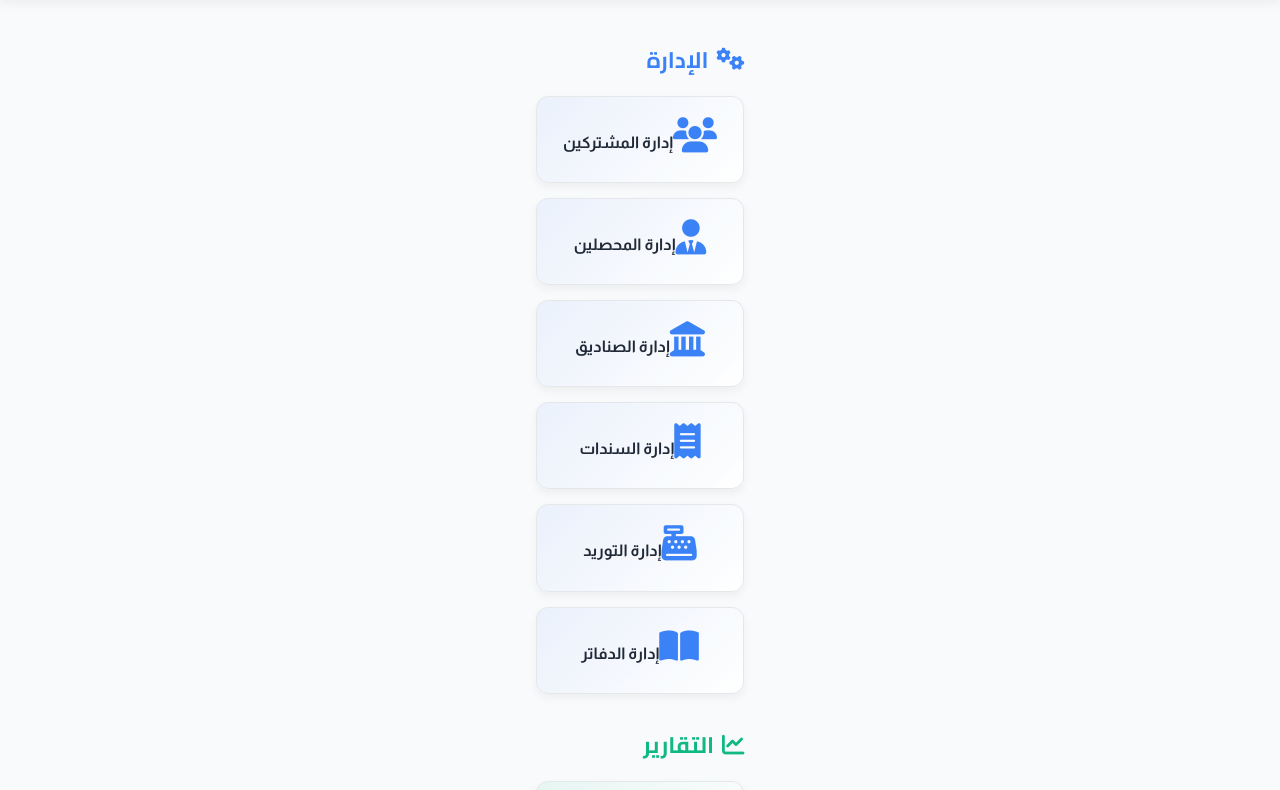
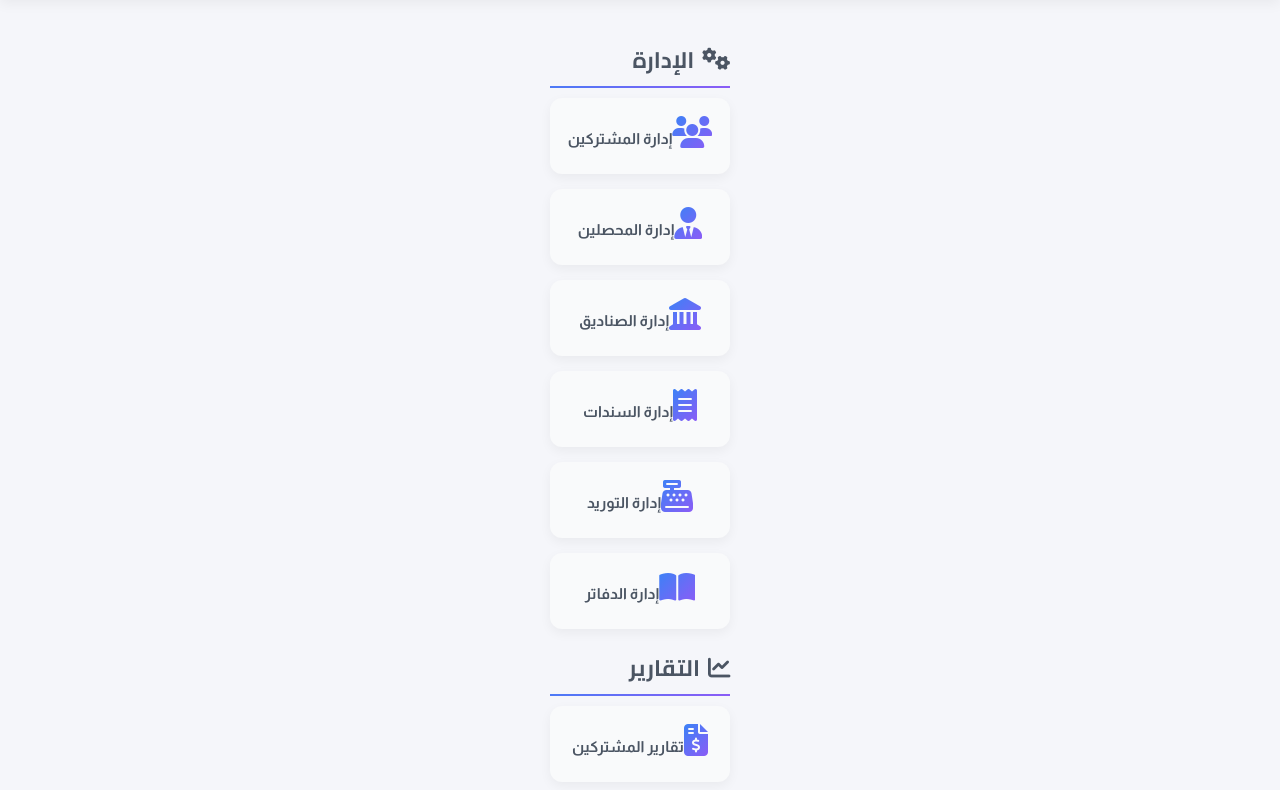
Before and after one commit to alnaqeebtaiz-ui/project-root, a plain HTML site: page dashboard.html in a window 1280 px wide. Shown: the part 79-869 px from the top of the page. Drawn offline with Linux system fonts and the light colour scheme.

Commit message:
محسن

```diff
--- a/dashboard.html
+++ b/dashboard.html
@@ -9,24 +9,21 @@
 @import url('https://fonts.googleapis.com/css2?family=Almarai:wght@400;700&family=Cairo:wght@700;900&display=swap');
 
 :root {
-            --bg-color: #f9fafc;
+    --bg-color: #f5f6fa;
     --header-bg: #ffffff;
     --card-bg: #ffffff;
-            --border-color: #e5e7eb;
-            --text-primary: #1f2937;
-            --text-secondary: #6b7280;
-            --accent-blue: #3b82f6;
-            --accent-green: #10b981;
-            --accent-purple: #8b5cf6;
-            --accent-danger: #ef4444;
-            --shadow-light: 0 4px 10px rgba(0, 0, 0, 0.05);
-            --shadow-medium: 0 8px 20px rgba(0, 0, 0, 0.08);
+    --border-color: #e0e0e0;
+    --text-gray: #4b5563;
+    --icon-gradient-start: #3b82f6;
+    --icon-gradient-end: #8b5cf6;
+    --shadow-light: 0 4px 12px rgba(0,0,0,0.05);
+    --shadow-medium: 0 8px 24px rgba(0,0,0,0.1);
 }
 
 body {
     font-family: 'Almarai', sans-serif;
     background-color: var(--bg-color);
-            color: var(--text-primary);
+    color: var(--text-gray);
     margin: 0;
     padding: 0;
     min-height: 100vh;
@@ -60,7 +57,7 @@
     font-family: 'Cairo', sans-serif;
     font-weight: 900;
     font-size: 1.6rem;
-            color: var(--text-primary);
+    color: var(--text-gray);
 }
 
 .user-profile-widget {
@@ -73,7 +70,8 @@
     width: 38px;
     height: 38px;
     border-radius: 50%;
-            background-color: var(--accent-blue);
+    background-color: var(--icon-gradient-start);
+    background: linear-gradient(135deg, var(--icon-gradient-start), var(--icon-gradient-end));
     color: #fff;
     display: flex;
     align-items: center;
@@ -84,11 +82,11 @@
 .user-profile-widget .user-name {
     font-weight: 700;
     font-size: 0.95rem;
-            color: var(--text-primary);
+    color: var(--text-gray);
 }
 
 .logout-btn {
-            background-color: var(--accent-danger);
+    background-color: #ef4444;
     color: white;
     border: none;
     padding: 6px 14px;
@@ -105,68 +103,69 @@
     max-width: 1200px;
     margin: 20px auto;
     padding: 0 20px;
-            overflow-y: auto;
-        }
-
-        .cards-section {
-            margin-bottom: 30px;
 }
 
 .cards-section-title {
     font-family: 'Cairo', sans-serif;
     font-weight: 700;
     font-size: 1.4rem;
-            margin-bottom: 15px;
+    margin-bottom: 10px;
     display: flex;
     align-items: center;
     gap: 8px;
+    border-bottom: 2px solid;
+    border-image: linear-gradient(135deg, var(--icon-gradient-start), var(--icon-gradient-end)) 1;
+    padding-bottom: 5px;
+    color: var(--text-gray);
 }
 
-        .cards-grid, .management-cards-flex {
+.cards-grid {
     display: grid;
-            grid-template-columns: repeat(auto-fit, minmax(160px, 1fr));
+    grid-template-columns: repeat(auto-fit, minmax(140px, 1fr));
     gap: 15px;
 }
 
 .feature-card {
-            border: 1px solid var(--border-color);
+    background-color: #f9fafb;
     border-radius: 12px;
-            padding: 20px;
+    padding: 18px 12px;
     text-align: center;
     box-shadow: var(--shadow-light);
     transition: all 0.3s ease;
     text-decoration: none;
-            color: var(--text-primary);
-            background: linear-gradient(135deg, rgba(255,255,255,0.95), rgba(255,255,255,0.85));
+    color: var(--text-gray);
 }
 
 .feature-card:hover {
-            transform: translateY(-6px);
+    transform: translateY(-5px);
     box-shadow: var(--shadow-medium);
 }
 
 .feature-card .icon {
-            font-size: 2.2rem;
-            margin-bottom: 10px;
+    font-size: 2rem;
+    margin-bottom: 8px;
+    background: linear-gradient(135deg, var(--icon-gradient-start), var(--icon-gradient-end));
+    -webkit-background-clip: text;
+    -webkit-text-fill-color: transparent;
 }
 
 .feature-card .card-label {
     font-weight: 700;
-            font-size: 1rem;
+    font-size: 0.95rem;
+    color: var(--text-gray);
 }
 
-        /* ألوان مختلفة للأقسام مع تدرج خفيف */
-        .management-section .feature-card { background: linear-gradient(135deg, rgba(59,130,246,0.08), #ffffff); }
-        .management-section .cards-section-title { color: var(--accent-blue); }
-        .management-section .feature-card .icon { color: var(--accent-blue); }
+@media (max-width: 768px) {
+    .cards-grid {
+        grid-template-columns: repeat(auto-fit, minmax(120px, 1fr));
+    }
+}
 
-        .reports-section .feature-card { background: linear-gradient(135deg, rgba(16,185,129,0.08), #ffffff); }
-        .reports-section .cards-section-title { color: var(--accent-green); }
-        .reports-section .feature-card .icon { color: var(--accent-green); }
-
-        .system-section .feature-card { background: linear-gradient(135deg, rgba(139,92,246,0.08), #ffffff); }
-        .system-section .cards-section-title { color: var(--accent-purple); }
-        .system-section .feature-card .icon { color: var(--accent-purple); }
+@media (max-width: 576px) {
+    .cards-grid {
+        grid-template-columns: repeat(auto-fit, minmax(100px, 1fr));
+    }
+}
 </style>
 </head>
 <body>
@@ -183,9 +182,8 @@
 </header>
 
 <main class="dashboard-main-content">
-        <section class="cards-section management-section">
     <h2 class="cards-section-title"><i class="fas fa-cogs"></i> الإدارة</h2>
-            <div class="management-cards-flex">
+    <div class="cards-grid">
         <a href="subscribers.html" class="feature-card"><i class="fas fa-users icon"></i><span class="card-label">إدارة المشتركين</span></a>
         <a href="collectors.html" class="feature-card"><i class="fas fa-user-tie icon"></i><span class="card-label">إدارة المحصلين</span></a>
         <a href="funds.html" class="feature-card"><i class="fas fa-landmark icon"></i><span class="card-label">إدارة الصناديق</span></a>
@@ -193,9 +191,7 @@
         <a href="deposits.html" class="feature-card"><i class="fas fa-cash-register icon"></i><span class="card-label">إدارة التوريد</span></a>
         <a href="notebooks.html" class="feature-card"><i class="fas fa-book-open icon"></i><span class="card-label">إدارة الدفاتر</span></a>
     </div>
-        </section>
 
-        <section class="cards-section reports-section">
     <h2 class="cards-section-title"><i class="fas fa-chart-line"></i> التقارير</h2>
     <div class="cards-grid">
         <a href="sub-reports.html" class="feature-card"><i class="fas fa-file-invoice-dollar icon"></i><span class="card-label">تقارير المشتركين</span></a>
@@ -203,14 +199,11 @@
         <a href="funds-reports.html" class="feature-card"><i class="fas fa-chart-pie icon"></i><span class="card-label">تقارير الصناديق</span></a>
         <a href="note-reports.html" class="feature-card"><i class="fas fa-file-alt icon"></i><span class="card-label">تقارير السندات</span></a>
     </div>
-        </section>
 
-        <section class="cards-section system-section">
     <h2 class="cards-section-title"><i class="fas fa-shield-alt"></i> النظام</h2>
     <div class="cards-grid">
         <a href="admin_users.html" class="feature-card"><i class="fas fa-users-cog icon"></i><span class="card-label">إدارة المستخدمين</span></a>
     </div>
-        </section>
 </main>
 
 <script>
```
Lines whose indentation alone changed are shown as unchanged.
